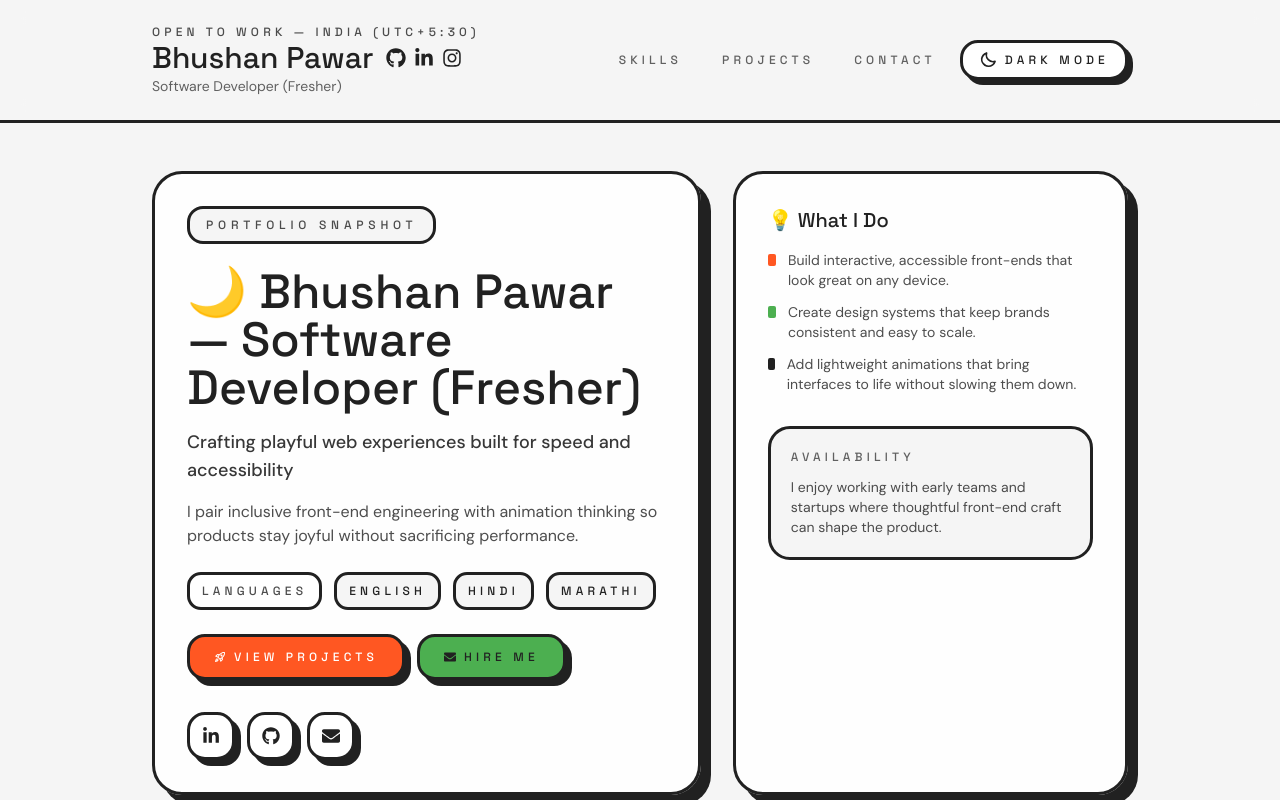
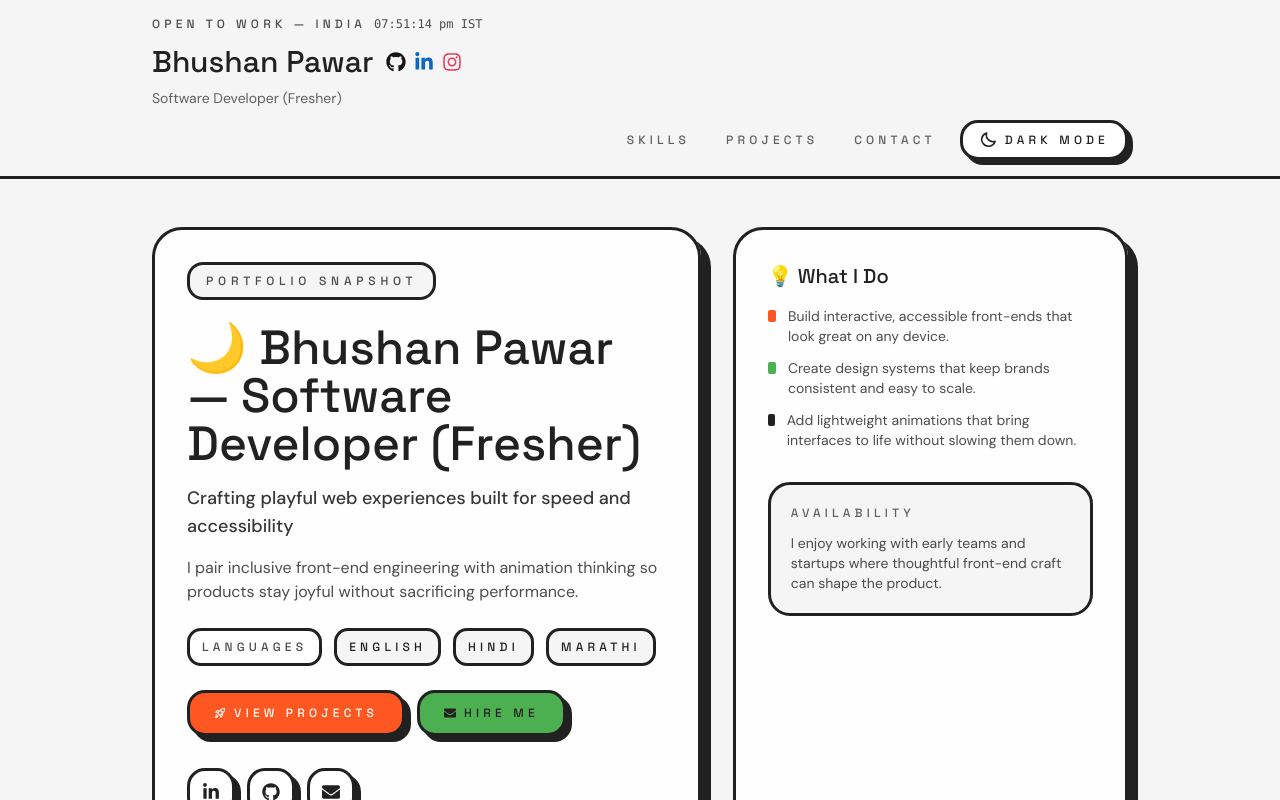
Before and after one commit to bhushcodes/bhushan-pawar, a React (Vite) app: page / in a window 1280 px wide. Shown: the top 800 px of the page. Built offline with nearby package versions, Linux system fonts and the light colour scheme.

Commit message:
Update App.jsx

```diff
--- a/src/App.jsx
+++ b/src/App.jsx
@@ -1,4 +1,4 @@
-import { useEffect, useMemo, useState } from 'react'
+import { useEffect, useMemo, useRef, useState } from 'react'
 import { FaCss3Alt, FaEnvelope, FaGithub, FaHtml5, FaInstagram, FaLinkedinIn, FaPython, FaReact } from 'react-icons/fa'
 import { MdOutlineRocketLaunch } from 'react-icons/md'
 import { PiMoonBold, PiSunBold } from 'react-icons/pi'
@@ -88,8 +88,8 @@ const projects = [
     problem: 'Designed orbit animations and made them mobile-friendly.',
     role: 'Added accessibility features for better usability.',
     outcome: 'Result: doubled student engagement and became the most revisited demo.',
-    code: 'https://github.com/bhushanpawar/dynamic-solar-system',
-    live: 'https://bhushandev.me/dynamic-solar-system',
+    code: 'https://github.com/bhushcodes/solar-system-orbit-playground',
+    live: 'https://bhushcodes.github.io/solar-system-orbit-playground/',
   },
   {
     id: 'chess-bot',
@@ -99,8 +99,9 @@ const projects = [
     problem: 'Wrote search algorithms and clear, step-by-step hints so practice stays transparent.',
     role: 'Built CLI tooling and messaging so learners can stay focused while they experiment.',
     outcome: 'Result: reduced analysis time by 40% and onboarded 20+ testers easily.',
-    code: 'https://github.com/bhushanpawar/bhushanchessbot',
-    live: 'https://bhushandev.me/bhushanchessbot',
+    code: null,
+    live: 'https://lichess.org/@/BhushanChessBot',
+    buttonAlignment: 'center',
   },
   {
     id: 'chess-academy',
@@ -110,8 +111,8 @@ const projects = [
     problem: 'Created a responsive layout that works beautifully on all devices.',
     role: 'Improved course visibility and accessibility (98 Lighthouse score).',
     outcome: 'Result: helped increase newsletter sign-ups by 1.4x.',
-    code: 'https://github.com/bhushanpawar/chess-academy',
-    live: 'https://bhushandev.me/chess-academy',
+    code: 'https://github.com/bhushcodes/bhushan-chess-academy',
+    live: 'https://bhushcodes.github.io/bhushan-chess-academy/',
   },
 ]
 
@@ -135,7 +136,12 @@ const socialLinks = [
 
 function Section({ id, eyebrow, title, description, children }) {
   return (
-    <section id={id} aria-labelledby={`${id}-title`} className="space-y-6 scroll-mt-24">
+    <section
+      id={id}
+      aria-labelledby={`${id}-title`}
+      className="space-y-6"
+      style={{ scrollMarginTop: 'calc(var(--header-offset, 96px) + 24px)' }}
+    >
       <header className="space-y-1">
         <p className="text-xs font-display uppercase tracking-[0.35em] text-arcBlack/80 dark:text-white">{eyebrow}</p>
         <h2 id={`${id}-title`} className="text-3xl font-display text-arcBlack sm:text-4xl dark:text-white">
@@ -151,12 +157,29 @@ function Section({ id, eyebrow, title, description, children }) {
 }
 
 function App() {
+  const formatISTTime = useMemo(() => {
+    const formatter = new Intl.DateTimeFormat('en-IN', {
+      hour: '2-digit',
+      minute: '2-digit',
+      second: '2-digit',
+      hour12: true,
+      timeZone: 'Asia/Kolkata',
+    })
+    return (date) => {
+      const parts = formatter.formatToParts(date)
+      const get = (type) => parts.find((part) => part.type === type)?.value ?? '--'
+      const dayPeriod = get('dayPeriod').toLowerCase()
+      return `${get('hour')}:${get('minute')}:${get('second')} ${dayPeriod} IST`
+    }
+  }, [])
   const [isDark, setIsDark] = useState(() => {
     if (typeof window === 'undefined') return false
     const stored = window.localStorage.getItem('bhushan-theme')
     if (stored) return stored === 'dark'
     return window.matchMedia?.('(prefers-color-scheme: dark)').matches ?? false
   })
+  const headerRef = useRef(null)
+  const [currentTime, setCurrentTime] = useState(() => formatISTTime(new Date()))
   const [formStatus, setFormStatus] = useState('idle')
   const [formFeedback, setFormFeedback] = useState('')
   const [formData, setFormData] = useState({ name: '', email: '', message: '' })
@@ -171,6 +194,30 @@ function App() {
 
   useEffect(() => {
     window.localStorage.setItem('bhushan-theme', isDark ? 'dark' : 'light')
+  }, [isDark])
+
+  useEffect(() => {
+    if (typeof window === 'undefined') return undefined
+    const tick = () => setCurrentTime(formatISTTime(new Date()))
+    tick()
+    const interval = window.setInterval(tick, 1000)
+    return () => window.clearInterval(interval)
+  }, [formatISTTime])
+
+  useEffect(() => {
+    if (typeof window === 'undefined') return undefined
+    const updateOffset = () => {
+      if (!headerRef.current) return
+      const offset = headerRef.current.offsetHeight
+      document.documentElement.style.setProperty('--header-offset', `${offset}px`)
+    }
+    updateOffset()
+    window.addEventListener('resize', updateOffset)
+    return () => window.removeEventListener('resize', updateOffset)
+  }, [])
+  useEffect(() => {
+    if (!headerRef.current) return
+    document.documentElement.style.setProperty('--header-offset', `${headerRef.current.offsetHeight}px`)
   }, [isDark])
 
   const handleInputChange = (field) => (event) => {
@@ -213,10 +260,13 @@ function App() {
 
   return (
     <div className="min-h-screen bg-arcSand text-arcBlack transition-colors dark:bg-arcDarkBg dark:text-white">
-      <header className="border-b-[3px] border-arcBlack bg-arcSand/70 backdrop-blur-md dark:border-white dark:bg-arcDarkSurface/70">
-        <div className="mx-auto flex max-w-5xl flex-wrap items-center justify-between gap-4 px-4 py-6 sm:px-6">
-          <div>
-            <p className="text-xs font-display uppercase tracking-[0.35em] text-arcBlack/80 dark:text-white">Open to work — India (UTC+5:30)</p>
+      <header ref={headerRef} className="sticky top-0 z-50 border-b-[3px] border-arcBlack bg-arcSand/70 backdrop-blur-md transition-colors dark:border-white dark:bg-arcDarkSurface/70">
+        <div className="mx-auto flex max-w-5xl flex-col items-start gap-3 px-4 py-4 sm:px-6">
+          <div className="flex flex-wrap items-center gap-2 text-sm">
+            <p className="text-xs font-display uppercase tracking-[0.35em] text-arcBlack/80 dark:text-white">Open to work — India</p>
+            <span className="font-mono text-xs text-arcBlack/80 dark:text-mint">{currentTime}</span>
+          </div>
+          <div className="flex flex-col gap-2">
             <div className="flex items-center gap-3">
               <h1 className="text-2xl font-display text-arcBlack sm:text-3xl dark:text-white">Bhushan Pawar</h1>
               <div className="flex items-center gap-2 text-xl text-arcBlack dark:text-white">
@@ -225,7 +275,7 @@ function App() {
                   target="_blank"
                   rel="noopener noreferrer"
                   aria-label="GitHub"
-                  className="transition hover:text-arcRed focus-visible:outline focus-visible:outline-2 focus-visible:outline-offset-2 focus-visible:outline-arcRed/40 dark:hover:text-mint dark:focus-visible:outline-mint/40"
+                  className="text-[#181717] transition hover:text-arcRed focus-visible:outline focus-visible:outline-2 focus-visible:outline-offset-2 focus-visible:outline-arcRed/40 dark:text-white dark:hover:text-mint dark:focus-visible:outline-mint/40"
                 >
                   <FaGithub aria-hidden />
                 </a>
@@ -234,7 +284,7 @@ function App() {
                   target="_blank"
                   rel="noopener noreferrer"
                   aria-label="LinkedIn"
-                  className="transition hover:text-arcRed focus-visible:outline focus-visible:outline-2 focus-visible:outline-offset-2 focus-visible:outline-arcRed/40 dark:hover:text-mint dark:focus-visible:outline-mint/40"
+                  className="text-[#0A66C2] transition hover:text-arcRed focus-visible:outline focus-visible:outline-2 focus-visible:outline-offset-2 focus-visible:outline-arcRed/40 dark:text-[#0A66C2] dark:hover:text-mint dark:focus-visible:outline-mint/40"
                 >
                   <FaLinkedinIn aria-hidden />
                 </a>
@@ -243,7 +293,7 @@ function App() {
                   target="_blank"
                   rel="noopener noreferrer"
                   aria-label="Instagram"
-                  className="transition hover:text-arcRed focus-visible:outline focus-visible:outline-2 focus-visible:outline-offset-2 focus-visible:outline-arcRed/40 dark:hover:text-mint dark:focus-visible:outline-mint/40"
+                  className="text-[#E4405F] transition hover:text-arcRed focus-visible:outline focus-visible:outline-2 focus-visible:outline-offset-2 focus-visible:outline-arcRed/40 dark:text-[#E4405F] dark:hover:text-mint dark:focus-visible:outline-mint/40"
                 >
                   <FaInstagram aria-hidden />
                 </a>
@@ -251,8 +301,8 @@ function App() {
             </div>
             <p className="text-sm text-arcBlack/70 dark:text-white">Software Developer (Fresher)</p>
           </div>
-          <div className="flex flex-wrap items-center gap-3">
-            <nav className="hidden items-center gap-4 text-xs font-display uppercase tracking-[0.35em] text-arcBlack/70 md:flex dark:text-white">
+          <div className="flex w-full flex-wrap items-center justify-end gap-3">
+            <nav className="hidden items-center gap-3 text-xs font-display uppercase tracking-[0.35em] text-arcBlack/70 md:flex dark:text-white">
               <a className="rounded-[14px] px-3 py-2 transition hover:bg-arcBlack hover:text-arcSand dark:hover:bg-arcDarkText dark:hover:text-white" href="#skills">
                 Skills
               </a>
@@ -428,13 +478,21 @@ function App() {
                     <dd>{project.outcome}</dd>
                   </div>
                 </dl>
-                <div className="mt-6 flex flex-wrap gap-3">
-                  <a href={project.live} target="_blank" rel="noopener noreferrer" className={buttonPrimary}>
-                    🔗 Visit Live
-                  </a>
-                  <a href={project.code} target="_blank" rel="noopener noreferrer" className={buttonGhost}>
-                    💻 View Code
-                  </a>
+                <div
+                  className={`mt-6 flex flex-wrap gap-3 ${
+                    project.buttonAlignment === 'center' ? 'justify-center' : ''
+                  }`}
+                >
+                  {project.live ? (
+                    <a href={project.live} target="_blank" rel="noopener noreferrer" className={buttonPrimary}>
+                      🔗 Visit Site
+                    </a>
+                  ) : null}
+                  {project.code ? (
+                    <a href={project.code} target="_blank" rel="noopener noreferrer" className={buttonGhost}>
+                      💻 View Code
+                    </a>
+                  ) : null}
                 </div>
               </article>
             ))}
```
